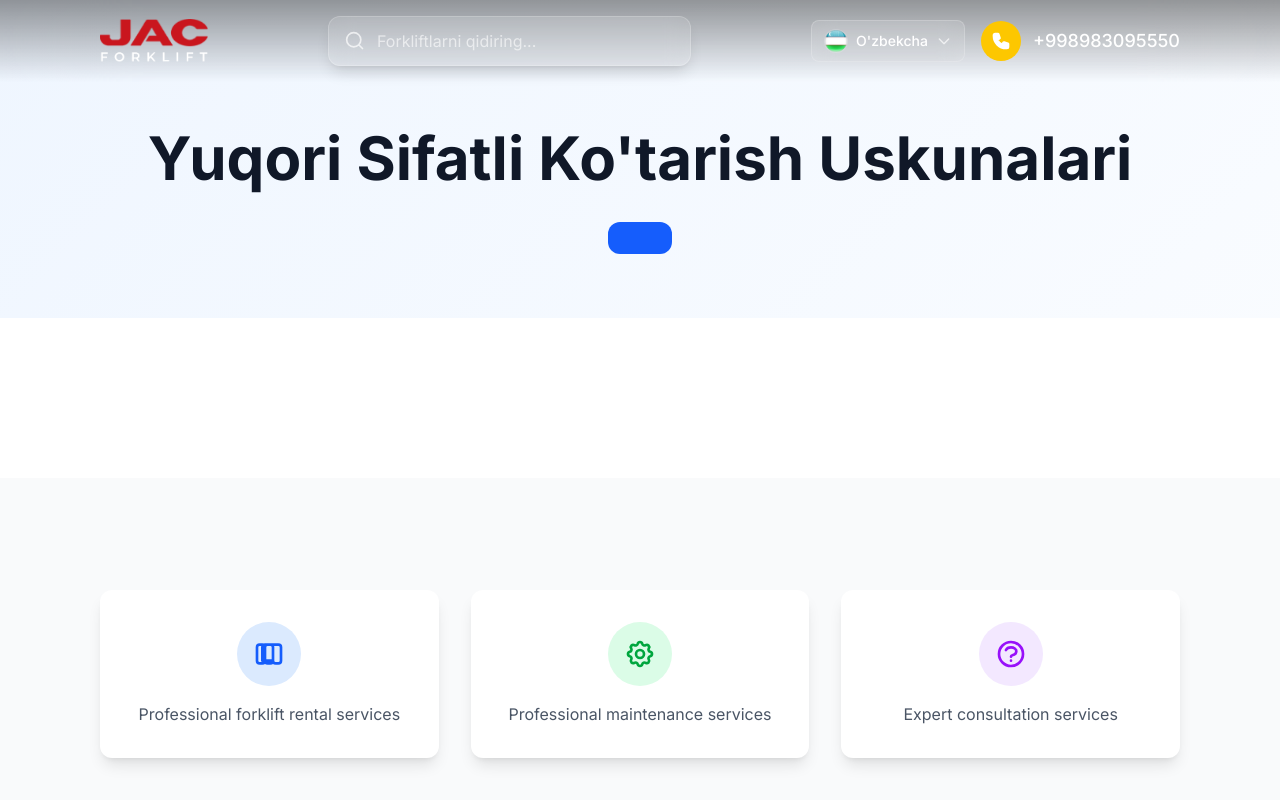
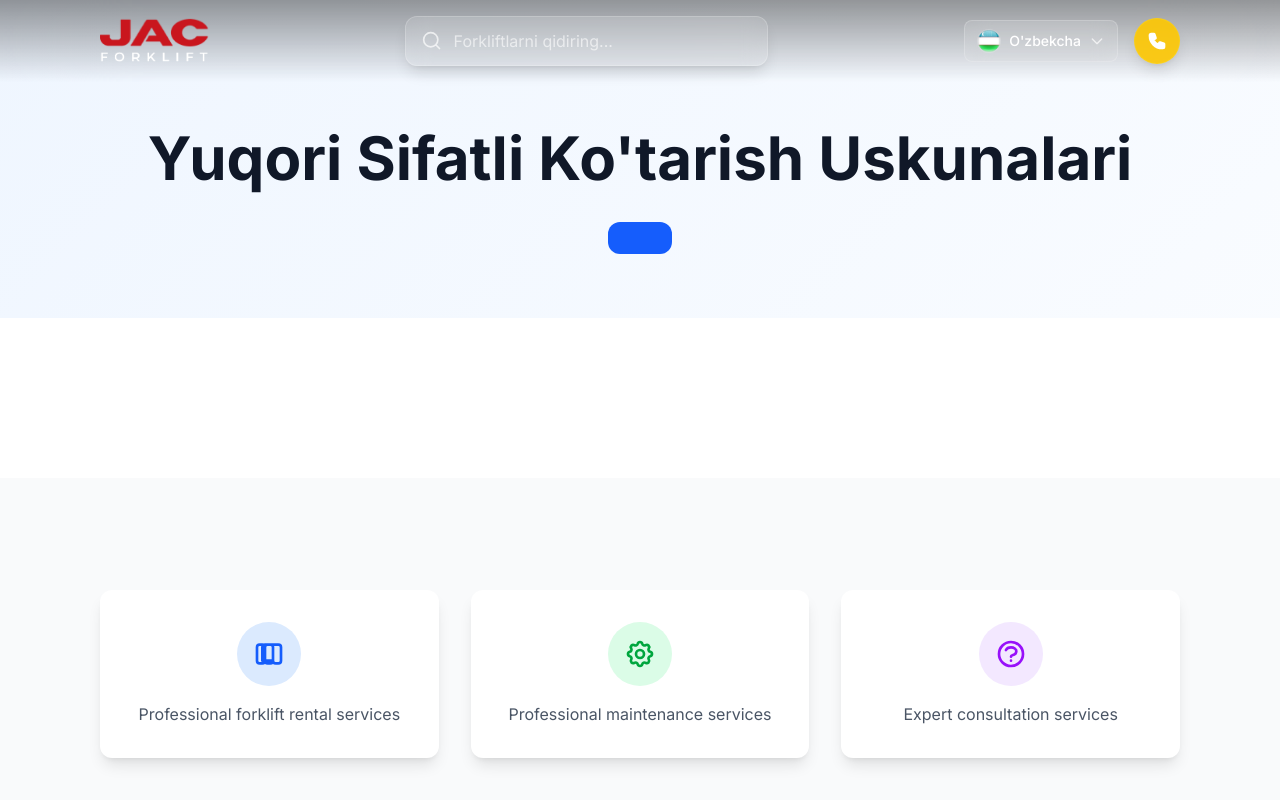
Before and after one commit to satimbaevmuhammad/JacForklift-eShop, a Next.js app: page /components in a window 1280 px wide. Shown: the top 800 px of the page. Built offline with nearby package versions, Linux system fonts and the light colour scheme.

Commit message:
add number

```diff
--- a/src/app/components/Navbar.jsx
+++ b/src/app/components/Navbar.jsx
@@ -406,14 +406,34 @@ const Navbar = () => {
                     </div>
 
                     {/* Phone Number */}
-                    <a href="tel:+998983095550" className="flex items-center gap-3 hover:opacity-80 transition-opacity duration-200">
-                        <div className="w-10 h-10 bg-yellow-400 rounded-full flex items-center justify-center">
+                    <div className="relative">
+                        <button
+                            className="bg-yellow-400/90 backdrop-blur-md p-3 rounded-full shadow-lg border border-yellow-300/30 hover:bg-yellow-400 transition-all duration-200"
+                            onClick={() => setIsCallOpen(!isCallOpen)}
+                        >
                             <svg className="w-5 h-5 text-white" viewBox="0 0 24 24" fill="none" xmlns="http://www.w3.org/2000/svg">
                                 <path d="M3 5a2 2 0 012-2h3.28a1 1 0 01.948.684l1.498 4.493a1 1 0 01-.502 1.21l-2.257 1.13a11.042 11.042 0 005.516 5.516l1.13-2.257a1 1 0 011.21-.502l4.493 1.498a1 1 0 01.684.949V19a2 2 0 01-2 2h-1C9.716 21 3 14.284 3 6V5z" stroke="currentColor" strokeWidth="2" strokeLinecap="round" strokeLinejoin="round" fill="currentColor" />
                             </svg>
-                        </div>
-                        <p className="text-white font-medium text-lg">{t("phone")}</p>
-                    </a>
+                        </button>
+
+                        {/* Mobile Call Dropdown */}
+                        {isCallOpen && (
+                            <div className="absolute right-0 top-full mt-2 bg-white/90 backdrop-blur-sm rounded-xl shadow-xl border border-white/30 p-4 whitespace-nowrap" style={{ zIndex: 10000 }}>
+                                <a href="https://t.me/+998983095550" className="flex items-center gap-3 hover:bg-gray-50 p-2 rounded-lg transition-colors duration-200">
+                                    <svg className="w-4 h-4 text-gray-600" viewBox="0 0 24 24" fill="none" xmlns="http://www.w3.org/2000/svg">
+                                        <path d="M3 5a2 2 0 012-2h3.28a1 1 0 01.948.684l1.498 4.493a1 1 0 01-.502 1.21l-2.257 1.13a11.042 11.042 0 005.516 5.516l1.13-2.257a1 1 0 011.21-.502l4.493 1.498a1 1 0 01.684.949V19a2 2 0 01-2 2h-1C9.716 21 3 14.284 3 6V5z" stroke="currentColor" strokeWidth="2" strokeLinecap="round" strokeLinejoin="round" fill="currentColor" />
+                                    </svg>
+                                    <p className="text-gray-700 font-medium">{t("phone")}</p>
+                                </a>
+                                 <a href="https://t.me/+998949876000" className="flex items-center gap-3 hover:bg-gray-50 p-2 rounded-lg transition-colors duration-200">
+                                    <svg className="w-4 h-4 text-gray-600" viewBox="0 0 24 24" fill="none" xmlns="http://www.w3.org/2000/svg">
+                                        <path d="M3 5a2 2 0 012-2h3.28a1 1 0 01.948.684l1.498 4.493a1 1 0 01-.502 1.21l-2.257 1.13a11.042 11.042 0 005.516 5.516l1.13-2.257a1 1 0 011.21-.502l4.493 1.498a1 1 0 01.684.949V19a2 2 0 01-2 2h-1C9.716 21 3 14.284 3 6V5z" stroke="currentColor" strokeWidth="2" strokeLinecap="round" strokeLinejoin="round" fill="currentColor" />
+                                    </svg>
+                                    <p className="text-gray-700 font-medium">+998949876000</p>
+                                </a>
+                            </div>
+                        )}
+                    </div>
                 </div>
 
                 {/* Mobile Icons */}
@@ -547,6 +567,12 @@ const Navbar = () => {
                                     </svg>
                                     <p className="text-gray-700 font-medium">{t("phone")}</p>
                                 </a>
+                                   <a href="tel:+998949876000" className="flex items-center gap-3 hover:bg-gray-50 p-2 rounded-lg transition-colors duration-200">
+                                    <svg className="w-4 h-4 text-gray-600" viewBox="0 0 24 24" fill="none" xmlns="http://www.w3.org/2000/svg">
+                                        <path d="M3 5a2 2 0 012-2h3.28a1 1 0 01.948.684l1.498 4.493a1 1 0 01-.502 1.21l-2.257 1.13a11.042 11.042 0 005.516 5.516l1.13-2.257a1 1 0 011.21-.502l4.493 1.498a1 1 0 01.684.949V19a2 2 0 01-2 2h-1C9.716 21 3 14.284 3 6V5z" stroke="currentColor" strokeWidth="2" strokeLinecap="round" strokeLinejoin="round" fill="currentColor" />
+                                    </svg>
+                                    <p className="text-gray-700 font-medium">+998949876000</p>
+                                </a>
                             </div>
                         )}
                     </div>
```
